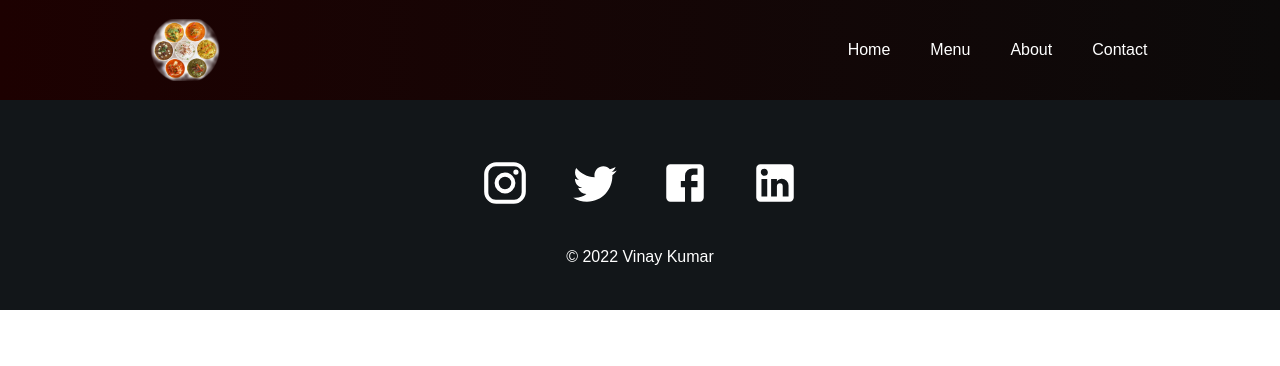
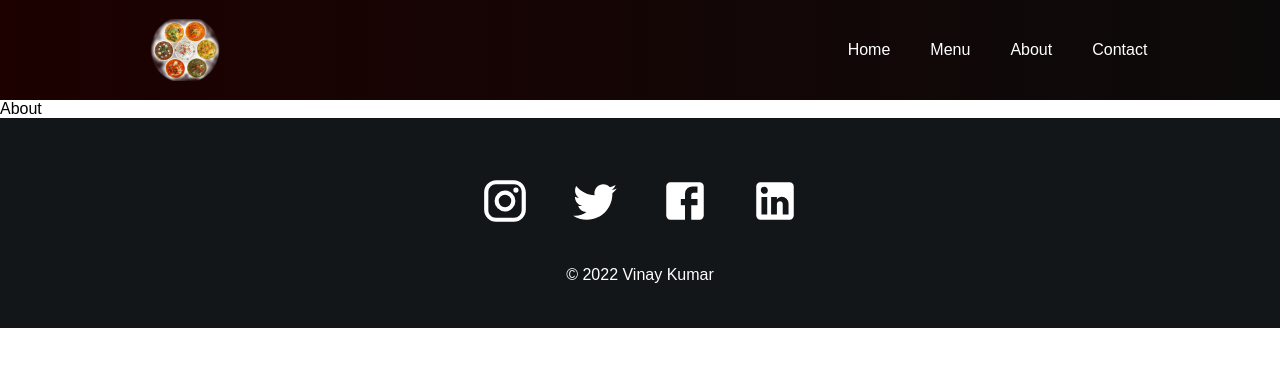
Before and after one commit to vinaykumar785557/food-order-react, a React (Create React App) app: page /about in a window 1280 px wide. Shown: the top 366 px of the page. Built offline with nearby package versions, Linux system fonts and the light colour scheme.

Commit message:
menu about and contact pages with routes have been created

```diff
--- a/src/App.js
+++ b/src/App.js
@@ -2,7 +2,10 @@ import { BrowserRouter as Router, Switch, Route } from 'react-router-dom';
 import './App.css';
 import Footer from './components/Footer';
 import Navbar from './components/Navbar';
+import About from './pages/About';
+import Contact from './pages/Contact';
 import Home from './pages/Home';
+import Menu from './pages/Menu';
 
 function App() {
 	return (
@@ -11,6 +14,15 @@ function App() {
 				<Navbar />
 				<Switch>
 					<Route path='/' exact component={Home}></Route>
+					<Route path='/menu'>
+						<Menu />
+					</Route>
+					<Route path='/about'>
+						<About />
+					</Route>
+					<Route path='/contact'>
+						<Contact />
+					</Route>
 				</Switch>
 				<Footer />
 			</Router>
--- /dev/null
+++ b/src/pages/About.js
@@ -0,0 +1,9 @@
+import React from 'react'
+
+function About() {
+  return (
+    <div>About</div>
+  )
+}
+
+export default About
--- /dev/null
+++ b/src/pages/Contact.js
@@ -0,0 +1,7 @@
+import React from 'react';
+
+function Contact() {
+	return <div>Contact</div>;
+}
+
+export default Contact;
--- /dev/null
+++ b/src/pages/Menu.js
@@ -0,0 +1,9 @@
+import React from 'react'
+
+function Menu() {
+  return (
+    <div>Menu</div>
+  )
+}
+
+export default Menu
```
